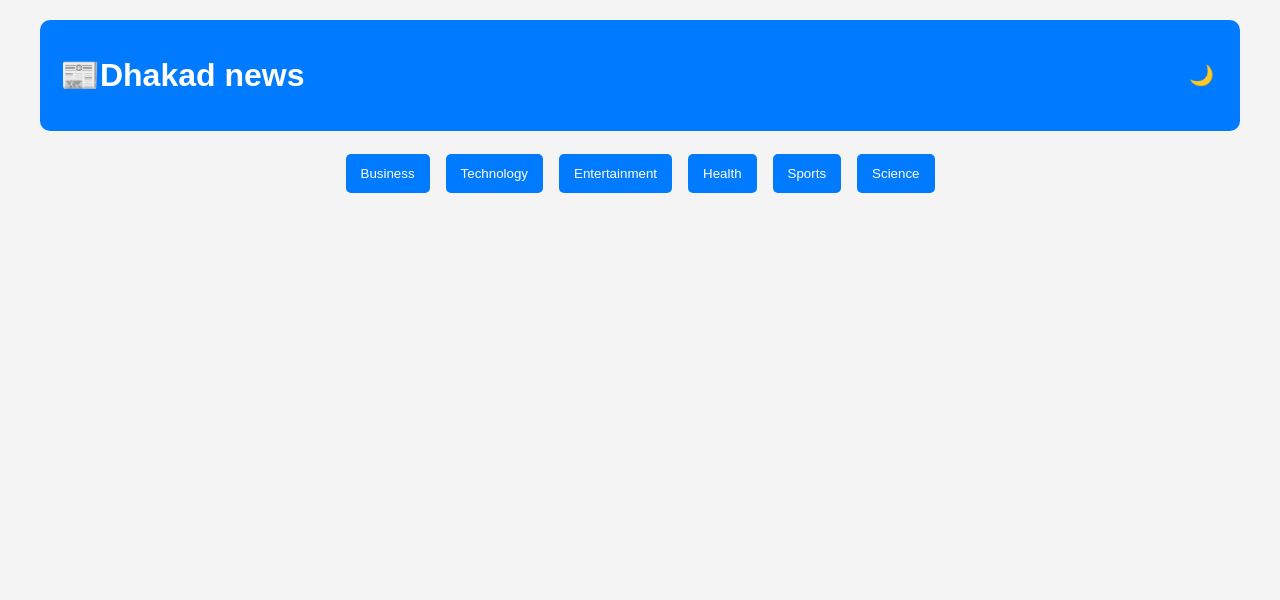
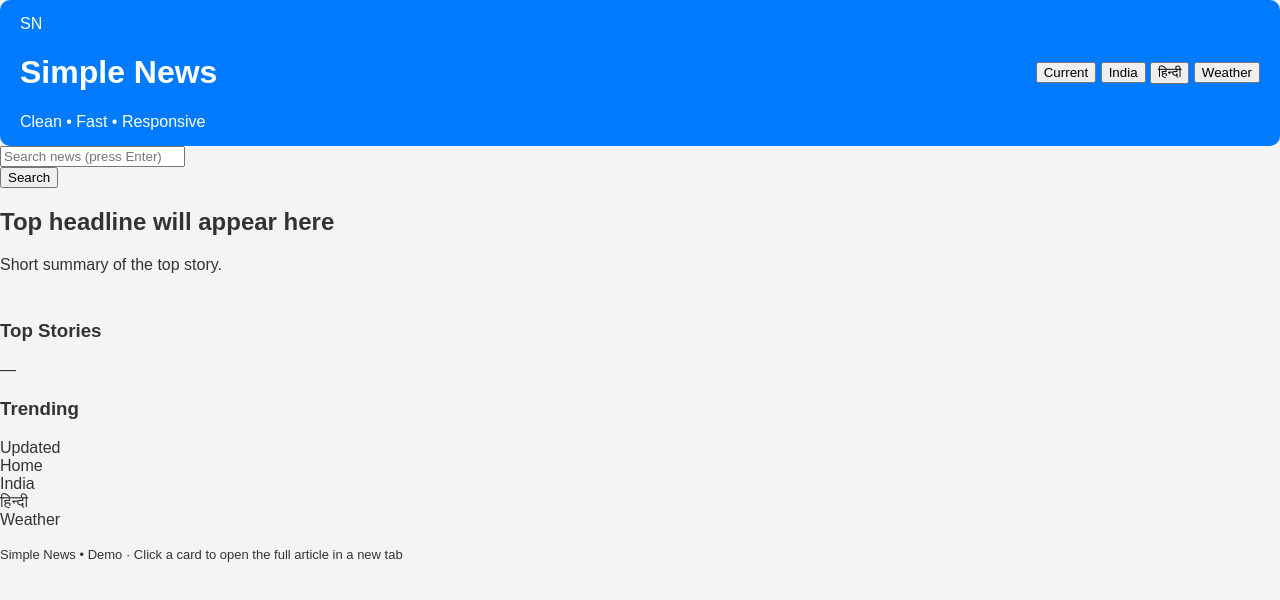
Before and after one commit to Dvyanshu1050/news-api, a plain HTML site: page index.html in a window 1280 px wide. Drawn offline with Linux system fonts and the light colour scheme; no server answers.

Commit message:
Update index.html

```diff
--- a/index.html
+++ b/index.html
@@ -7,24 +7,97 @@
    <link rel="stylesheet" href="news.css">
 </head>
 <body>
-    <div class="container">
-        <header>
-            <h1>📰Dhakad news</h1>
+   <div class="wrap">
+    <!-- Header -->
+    <header>
+      <div class="brand">
+        <div class="logo">SN</div>
+        <div>
+          <h1>Simple News</h1>
+          <div class="sub">Clean • Fast • Responsive</div>
+        </div>
+      </div>
 
-            <button id="theme-toggle">🌙</button>
-        </header>
+      <div class="tabs" role="tablist" aria-label="Main tabs">
+        <button class="tab active" data-tab="current">Current</button>
+        <button class="tab" data-tab="india">India</button>
+        <button class="tab" data-tab="hindi">हिन्दी</button>
+        <button class="tab" data-tab="weather">Weather</button>
+      </div>
+    </header>
 
-        <div class="category-container">
-            <button onclick="fetchNews('business')">Business</button>
-            <button onclick="fetchNews('technology')">Technology</button>
-            <button onclick="fetchNews('entertainment')">Entertainment</button>
-            <button onclick="fetchNews('health')">Health</button>
-            <button onclick="fetchNews('sports')">Sports</button>
-            <button onclick="fetchNews('science')">Science</button>
+    <!-- Search -->
+    <div class="searchRow">
+      <div class="search" role="search">
+        <input id="q" placeholder="Search news (press Enter)"/>
+      </div>
+      <button id="searchBtn" class="btn">Search</button>
+    </div>
+
+    <!-- Main content: left = feed, right = sidebar -->
+    <main>
+      <!-- left column -->
+      <div class="leftCol">
+
+        <!-- HERO -->
+        <div class="hero" id="heroSection">
+          <div class="cover" id="heroCover" style="background-image:linear-gradient(180deg, rgba(0,0,0,0.2), rgba(0,0,0,0.2)), url('https://images.unsplash.com/photo-1504711434969-e33886168f5c?auto=format&fit=crop&w=1200&q=80')"></div>
+          <div class="info">
+            <h2 id="heroTitle">Top headline will appear here</h2>
+            <p id="heroSummary" class="small">Short summary of the top story.</p>
+            <div style="height:12px"></div>
+            <div id="offersMini" class="small"></div>
+          </div>
         </div>
 
-        <div id="news-container"></div>
-    </div>
+        <!-- Top stories -->
+        <section class="section" id="feedSection">
+          <div class="sectionHeader">
+            <h3>Top Stories</h3>
+            <div id="count" class="small">—</div>
+          </div>
+          <div class="grid" id="feed"></div>
+        </section>
+
+        <!-- Trending -->
+        <section class="section" style="margin-top:12px">
+          <div class="sectionHeader">
+            <h3>Trending</h3>
+            <div class="small">Updated</div>
+          </div>
+          <div class="grid" id="trending"></div>
+        </section>
+      </div>
+
+      <!-- right column (sidebar) -->
+      <aside class="rightCol" style="display:none">
+        <div class="section">
+          <div class="sectionHeader"><h3>Weather</h3><div class="small" id="weatherMini">—</div></div>
+          <div id="weatherMore" class="small"> </div>
+        </div>
+
+        <div class="section" style="margin-top:12px">
+          <div class="sectionHeader"><h3>Offers</h3><div class="small" id="offerCount">—</div></div>
+          <div id="offerList" class="small"></div>
+        </div>
+
+        <div class="section" style="margin-top:12px">
+          <div class="sectionHeader"><h3>Categories</h3><div class="small">Tap to filter</div></div>
+          <div id="cats" class="small" style="display:flex; flex-wrap:wrap; gap:8px"></div>
+        </div>
+      </aside>
+    </main>
+
+    <!-- bottom nav for mobile -->
+    <nav class="bottomNav" aria-hidden="false">
+      <div class="navItem active" data-tab="current">Home</div>
+      <div class="navItem" data-tab="india">India</div>
+      <div class="navItem" data-tab="hindi">हिन्दी</div>
+      <div class="navItem" data-tab="weather">Weather</div>
+    </nav>
+
+    <footer style="margin-top:18px; color:var(--muted); font-size:13px">Simple News • Demo · Click a card to open the full article in a new tab</footer>
+  </div>
 <script src="news.js"></script>
 
 </body>
```
